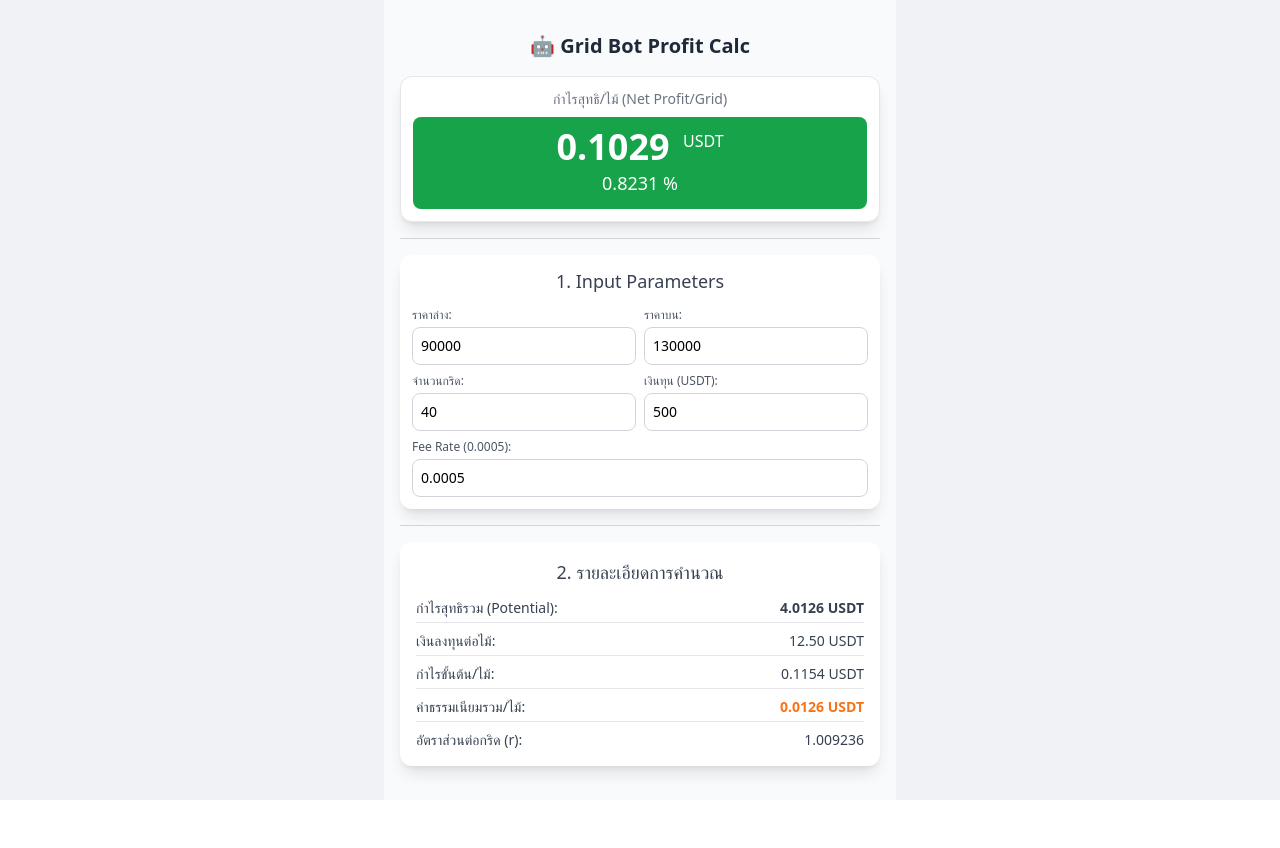
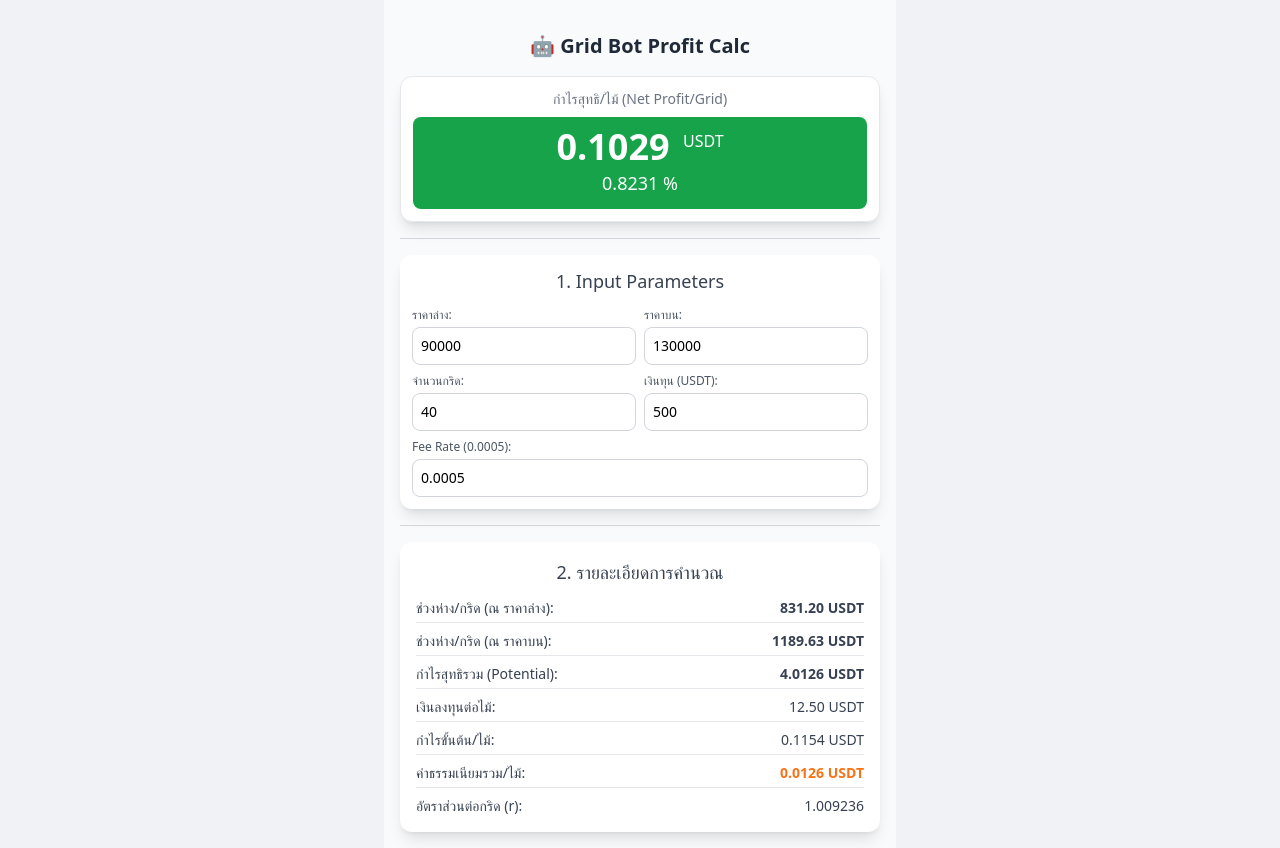
Before and after one commit to zneb076/grid-calc-app, a Vue app: page / in a window 1280 px wide. Before the commit the page ends 800 px from the top, so only its background shows below. Built offline with nearby package versions, Linux system fonts and the light colour scheme.

Commit message:
feat: Add price gap details to result card

```diff
--- a/src/components/GridProfitCalculator.vue
+++ b/src/components/GridProfitCalculator.vue
@@ -67,6 +67,30 @@ const netProfitPercentage = computed(() => {
   const inv = investmentPerGrid.value;
   if (inv === 0) return 0;
   return (netProfit / inv) * 100;
+});
+
+// ช่วงห่างของราคา ณ กริดล่างสุด (เป็นหน่วยเงิน)
+const priceGapLower = computed(() => {
+  const r = ratioPerGrid.value;
+  const lowerPrice = priceLower.value;
+  if (r <= 1 || lowerPrice <= 0) return 0;
+  // สูตร: Price_Lower * (r - 1)
+  return lowerPrice * (r - 1);
+});
+
+// ช่วงห่างของราคา ณ กริดบนสุด (เป็นหน่วยเงิน)
+const priceGapUpper = computed(() => {
+  const r = ratioPerGrid.value;
+  const upperPrice = priceUpper.value;
+  if (r <= 1 || upperPrice <= 0) return 0;
+  // สูตร: Price_Upper - (Price_Upper / r)
+  // หรือประมาณการด้วย: Price_Upper * (r - 1)
+  // (เราจะใช้สูตรที่ง่ายกว่าสำหรับจุดบนสุด: P_current * (r-1))
+
+  // เนื่องจาก r เป็นอัตราส่วนของราคาระหว่างกริดที่ติดกัน
+  // เราจะใช้ Price_Upper / r เพื่อหาราคา ณ กริดก่อนหน้าของจุดบนสุด
+  const priceBeforeUpper = upperPrice / r;
+  return upperPrice - priceBeforeUpper;
 });
 </script>
 
@@ -200,6 +224,14 @@ const netProfitPercentage = computed(() => {
 
       <div class="space-y-2 text-sm text-gray-700">
         <div class="flex justify-between border-b pb-1">
+          <span class="font-medium">ช่วงห่าง/กริด (ณ ราคาล่าง):</span>
+          <span class="font-semibold">{{ priceGapLower.toFixed(2) }} USDT</span>
+        </div>
+        <div class="flex justify-between border-b pb-1">
+          <span class="font-medium">ช่วงห่าง/กริด (ณ ราคาบน):</span>
+          <span class="font-semibold">{{ priceGapUpper.toFixed(2) }} USDT</span>
+        </div>
+        <div class="flex justify-between border-b pb-1">
           <span class="font-medium">กำไรสุทธิรวม (Potential):</span>
           <span class="font-semibold"
             >{{ totalNetProfit.toFixed(4) }} USDT</span
```
